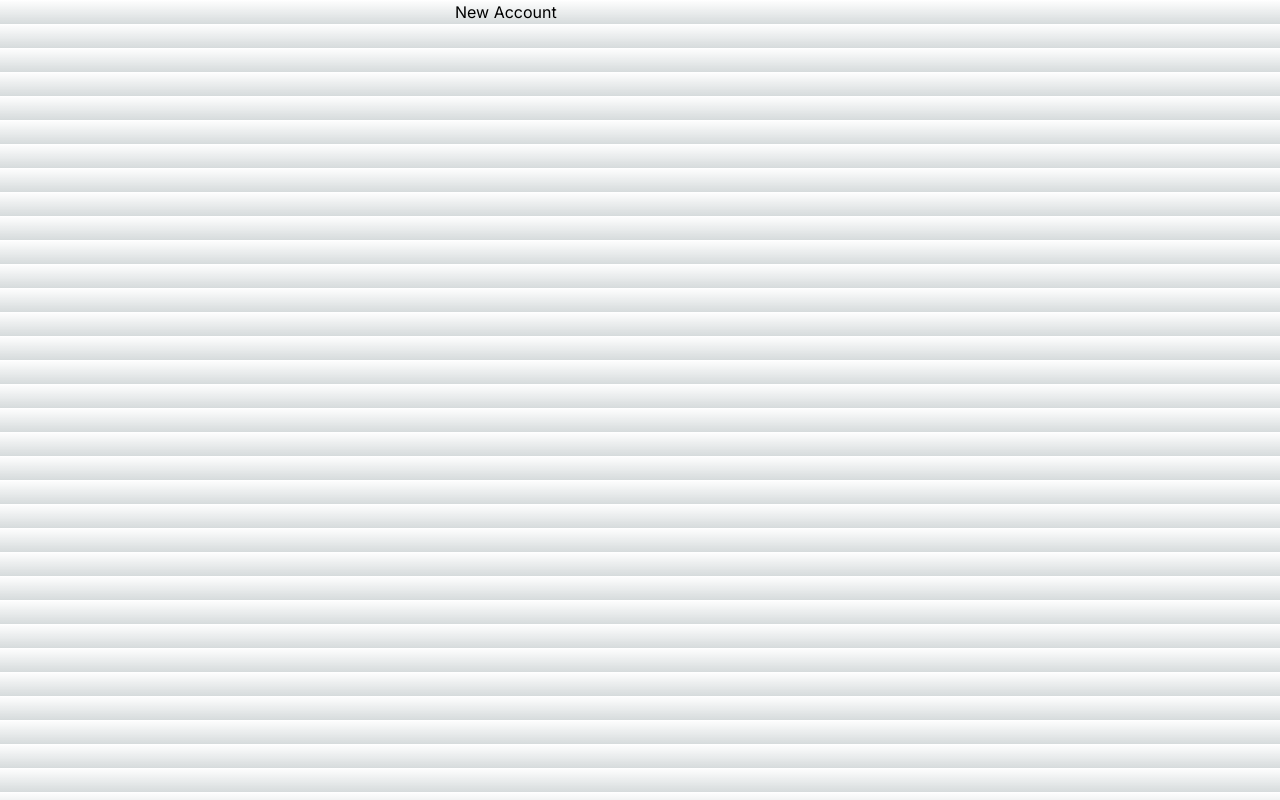
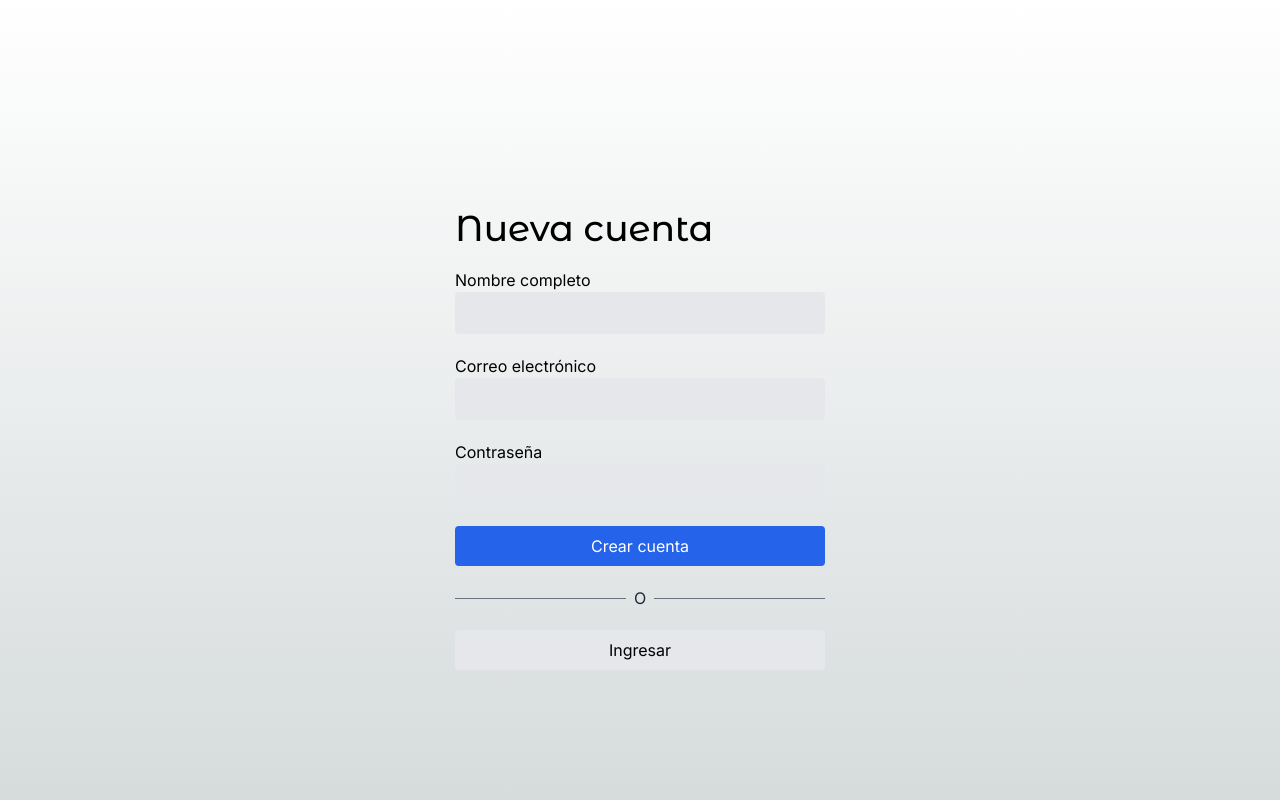
Before and after one commit to codewithleader/teslo-shop-nextjs14, a Next.js app: page /auth/new-account in a window 1280 px wide. Built offline with nearby package versions, Linux system fonts and the light colour scheme.

Commit message:
login and register

```diff
--- a/src/app/auth/layout.tsx
+++ b/src/app/auth/layout.tsx
@@ -5,7 +5,7 @@
 }) {
   return (
     <main className='flex justify-center'>
-      <div className='w-full sm:w-[450px] px-10'>{children}</div>
+      <div className='w-[450px] px-10'>{children}</div>
     </main>
   );
 }
--- a/src/app/auth/login/page.tsx
+++ b/src/app/auth/login/page.tsx
@@ -21,7 +21,7 @@
 
         <button className='btn-primary'>Ingresar</button>
 
-        {/* divisor l ine */}
+        {/* divisor line */}
         <div className='flex items-center my-5'>
           <div className='flex-1 border-t border-gray-500'></div>
           <div className='px-2 text-gray-800'>O</div>
--- a/src/app/auth/new-account/page.tsx
+++ b/src/app/auth/new-account/page.tsx
@@ -1,7 +1,46 @@
+import { titleFont } from '@/config/fonts';
+import Link from 'next/link';
+
 export default function NewAccountPage() {
   return (
-    <div className=''>
-      <h1>New Account</h1>
+    <div className='flex flex-col min-h-screen pt-32 sm:pt-52'>
+      <h1 className={`${titleFont.className} text-4xl mb-5`}>Nueva cuenta</h1>
+
+      <div className='flex flex-col'>
+        <label htmlFor='name'>Nombre completo</label>
+        <input
+          className='px-5 py-2 border bg-gray-200 rounded mb-5'
+          type='text'
+          id='name'
+        />
+
+        <label htmlFor='email'>Correo electrónico</label>
+        <input
+          className='px-5 py-2 border bg-gray-200 rounded mb-5'
+          type='email'
+          id='email'
+        />
+
+        <label htmlFor='password'>Contraseña</label>
+        <input
+          className='px-5 py-2 border bg-gray-200 rounded mb-5'
+          type='email'
+          id='password'
+        />
+
+        <button className='btn-primary'>Crear cuenta</button>
+
+        {/* divisor line */}
+        <div className='flex items-center my-5'>
+          <div className='flex-1 border-t border-gray-500'></div>
+          <div className='px-2 text-gray-800'>O</div>
+          <div className='flex-1 border-t border-gray-500'></div>
+        </div>
+
+        <Link href='/auth/login' className='btn-secondary text-center'>
+          Ingresar
+        </Link>
+      </div>
     </div>
   );
 }
```
Also changed, not shown: 1 other file (tests, documents, lock files or other folders).
